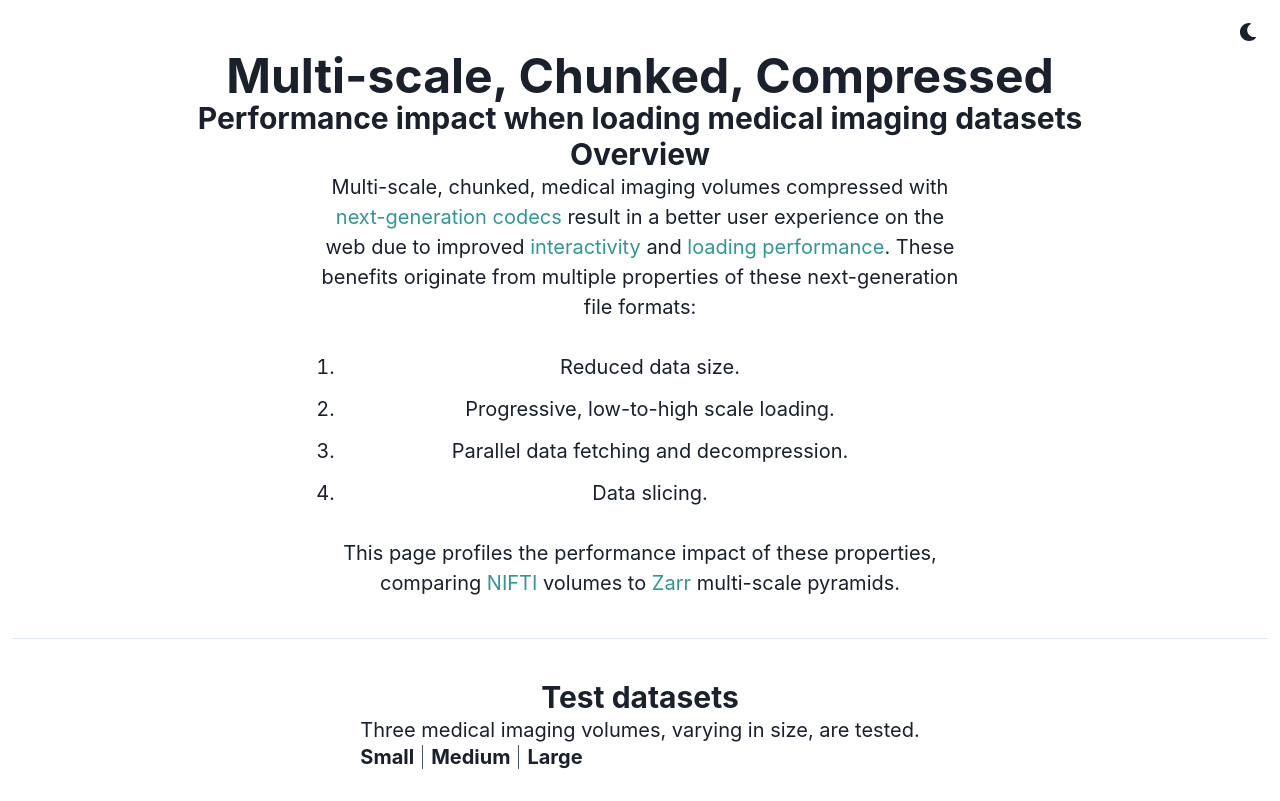
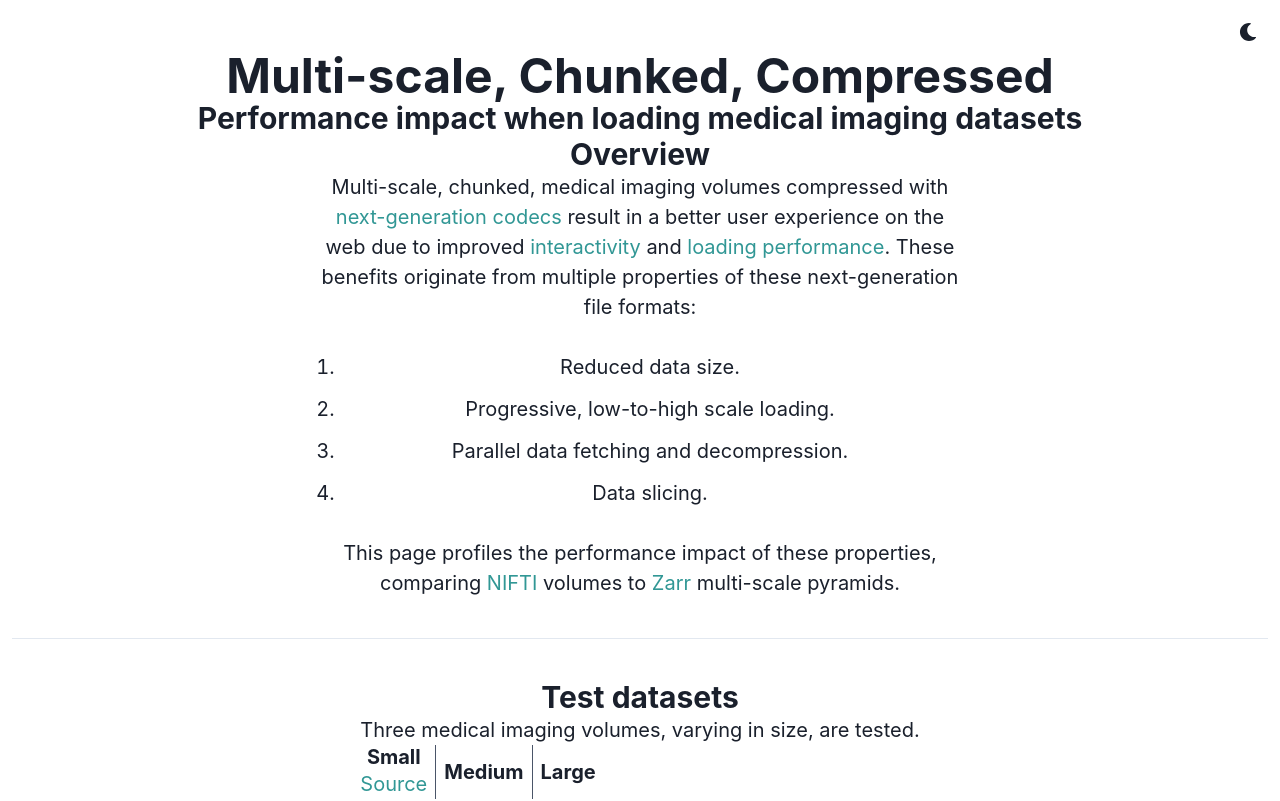
Before and after one commit to OpenImaging/demos, a React (Create React App) app in the folder multi-scale-chunked-compressed/: page / in a window 1280 px wide. Shown: the top 801 px of the page. Built offline with nearby package versions, Linux system fonts and the light colour scheme.

Commit message:
Small NIFTI

```diff
--- a/multi-scale-chunked-compressed/src/App.js
+++ b/multi-scale-chunked-compressed/src/App.js
@@ -44,6 +44,9 @@ function App() {
               <HStack divider={<StackDivider borderColor="gray.600" />}>
                 <Box>
                   <Heading as="h5" size="md">Small</Heading>
+                    <Link href="https://github.com/OpenImaging/miqa/tree/master/sample_data/1_type1" target="_blank" rel="noopener noreferrer">
+                    </Link>
+                  <Link color="teal.500" href="https://github.com/OpenImaging/miqa/tree/master/sample_data/1_type1" target="_blank" rel="noopener noreferrer">Source</Link>
                 </Box>
                 <Box>
                   <Heading as="h5" size="md">Medium</Heading>
```
Also changed, not shown: 2 other files (tests, documents, lock files or other folders).
